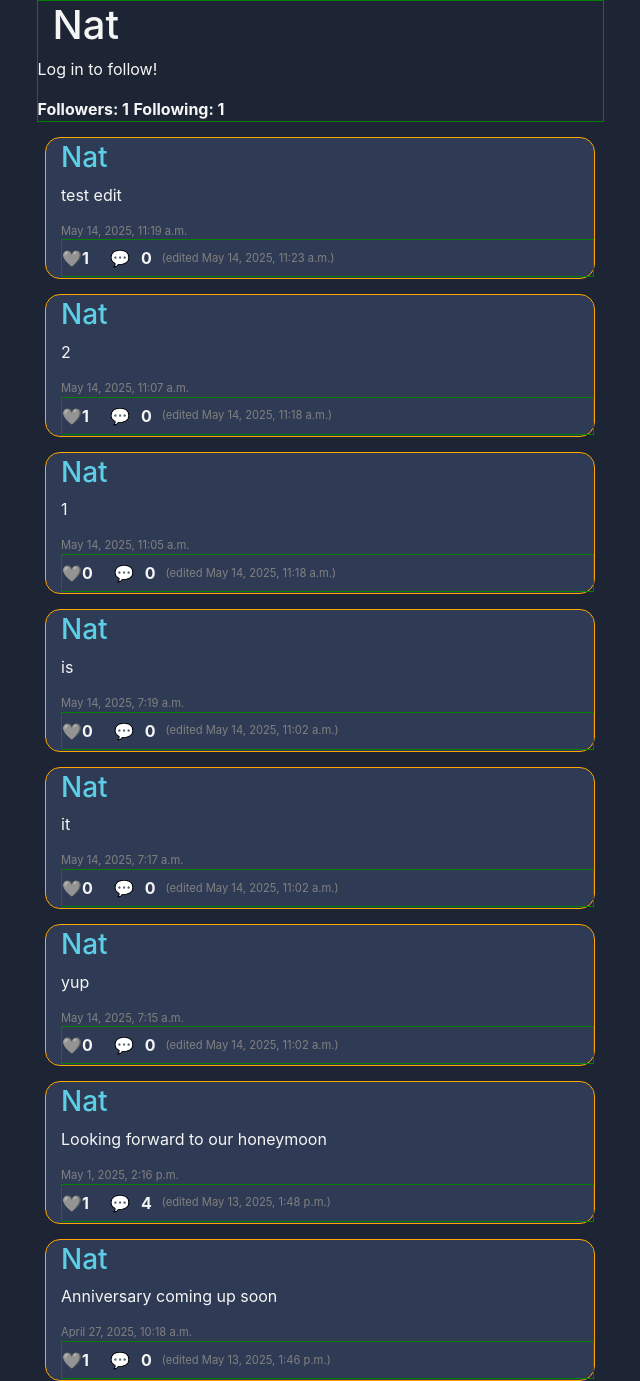
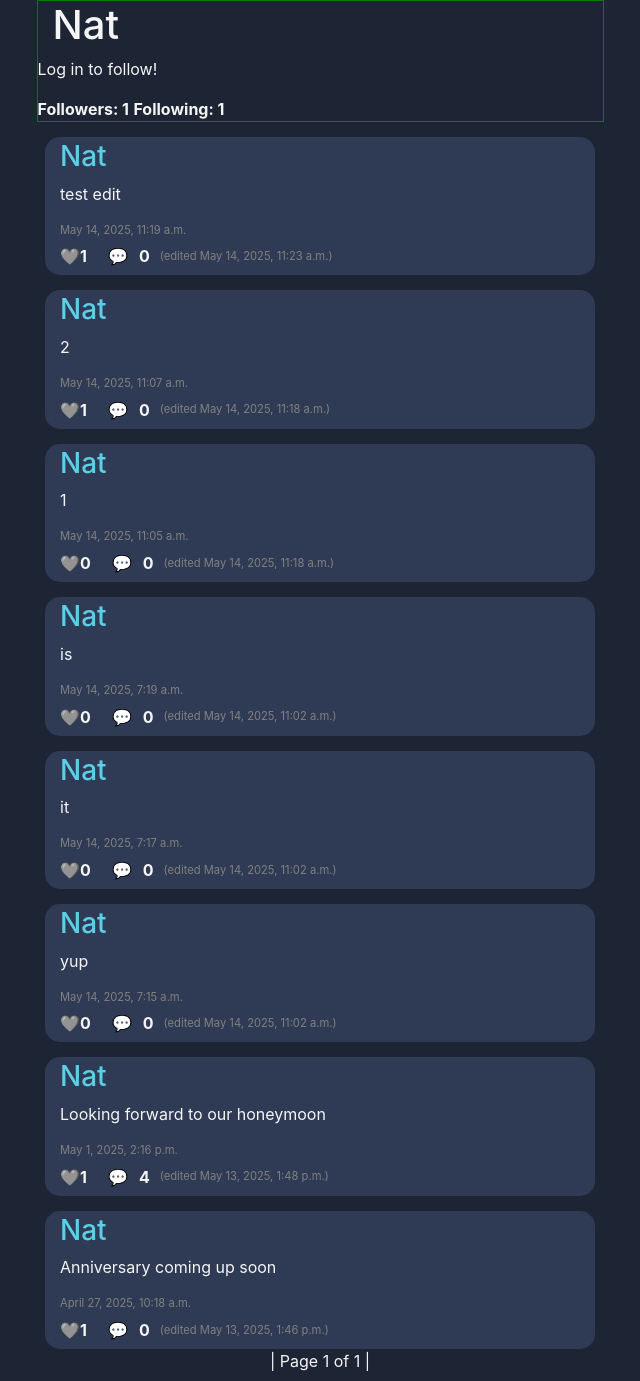
Before and after one commit to Jon-Cactus/CactuSocial, a Django app: a page that uses network/templates/network/partials/load_posts.html in a window 1280 px wide. Shown: the part 56-1437 px from the top of the page, without its empty margins (320-960 px from the left). Run offline with Django 5.2, Linux system fonts and the light colour scheme; data comes from the database, SQL or seed files in the repository; both versions use the stored data as it was after the commit; some libraries are stand-ins or nearby versions.

Commit message:
final touchups for submission

```diff
--- a/network/static/network/styles.css
+++ b/network/static/network/styles.css
@@ -64,7 +64,7 @@ button:focus, a:focus {
     background-color: #2f3b54;
     margin-top: 15px;
     padding: 3px 0 1px 15px;
-    border: 1px solid orange;
+    /*border: 1px solid orange;*/
 }
 
 .post-btn {
@@ -105,7 +105,7 @@ button:focus, a:focus {
     display: inline-flex;
     gap: 5px;
     margin: 0px;
-    border: 1px solid red;
+    /*border: 1px solid red;*/
 }
 
 .comment-edit-btn, .edit-btn {
@@ -120,7 +120,7 @@ button:focus, a:focus {
 
 .interact-div {
     width: 100%;
-    border: 1px solid green;
+    /*border: 1px solid green;*/
     display: inline-flex;
     align-items: center;
 }
@@ -129,7 +129,7 @@ button:focus, a:focus {
     margin-right: 10px;
 }
 
-.post-interact-btn {
+.post-interact-btn, .edit-btn {
     border: none;
     background-color: inherit;
     color: #c3a6ff;
--- a/network/templates/network/partials/load_posts.html
+++ b/network/templates/network/partials/load_posts.html
@@ -104,11 +104,19 @@
     {% endfor %}
 </div>
 <div class="paginator">
+    <span>
         {% if page_obj.has_previous %}
+            <a href="?page=1">&laquo; first</a>
             <a href="?page={{ page_obj.previous_page_number }}">Previous</a>
         {% endif %}
 
+            <span class="current">
+               | Page {{ page_obj.number }} of {{ page_obj.paginator.num_pages }} |
+            </span>
+
         {% if page_obj.has_next %}
             <a href="?page={{ page_obj.next_page_number }}">Next</a>
+            <a href="?page={{ page_obj.paginator.num_pages }}">last &raquo;</a>
         {% endif %}
+    </span>
 </div>
--- a/network/urls.py
+++ b/network/urls.py
@@ -13,6 +13,7 @@ urlpatterns = [
 
     # API Routes
     path("post", views.share_post, name="post"),
+    # change to `post/<int:post_id>/edit`
     path("post/<int:post_id>", views.edit_post, name="edit_post"),
     path("profile/<str:username>/follow", views.follow, name="follow"),
     path("profile/<str:username>/unfollow", views.unfollow, name="unfollow"),
```
Also changed, not shown: network/views.py (+4 -4 lines), db.sqlite3. Lines whose indentation alone changed are shown as unchanged.
